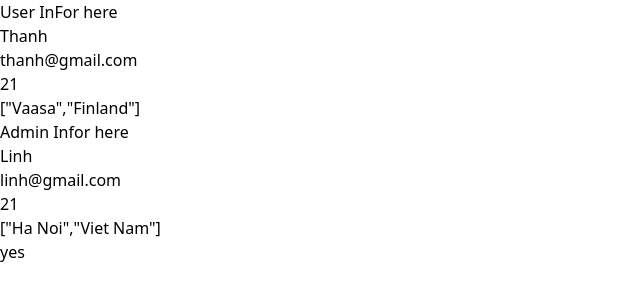
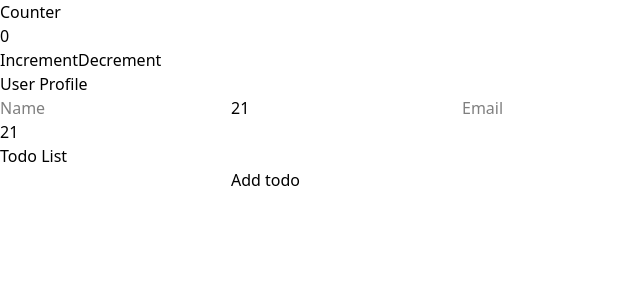
Before and after one commit to Thanh280124/TypeScript, a React (Vite) app in the folder TypeScript-with-React/: page / in a window 1280 px wide. Shown: the top 300 px of the page, without its empty margins (0-640 px from the left). Built offline with nearby package versions, Linux system fonts and the light colour scheme.

Commit message:
useState type challenge

```diff
--- a/TypeScript-with-React/src/App.tsx
+++ b/TypeScript-with-React/src/App.tsx
@@ -5,6 +5,9 @@ import AdminInfo from "./components/Challenge 1/AdminInfo"
 import { Info, AdminInfomation} from "./types"
 import UserInfor2 from "./components/Challenge 2/UserInfor2"
 import AdminInfor2 from "./components/Challenge 2/AdminInfor2"
+import Counter from "./components/useState Types challenge/Counter"
+import UserProfile from "./components/useState Types challenge/UserProfile"
+import TodoList from "./components/useState Types challenge/TodoList"
 const App = () => {
   // const user : Info = {
   //   id: 1,
@@ -27,12 +30,15 @@ const App = () => {
 
 
     <UserInfo user={user}/>
-    <AdminInfo admin = {admin}/> */}
+    <AdminInfo admin = {admin}/>
     <h1>User InFor here</h1>
     <UserInfor2 name ="Thanh" age={21} email ="thanh@gmail.com" location ={['Vaasa',"Finland"]}/>
 
     <h1>Admin Infor here</h1>
-    <AdminInfor2 name ="Linh" age={21} email ="linh@gmail.com" location ={['Ha Noi',"Viet Nam"]} admin ='yes'/>
+    <AdminInfor2 name ="Linh" age={21} email ="linh@gmail.com" location ={['Ha Noi',"Viet Nam"]} admin ='yes'/>*/}
+    <Counter/>
+    <UserProfile/>
+    <TodoList/>
     </>
   )
 }
--- /dev/null
+++ b/TypeScript-with-React/src/components/useState Types challenge/Counter.tsx
@@ -0,0 +1,15 @@
+import { useState } from "react"
+
+const Counter = () => {
+    const [count,setCount] = useState<number>(0)
+  return (
+    <section>
+        <h2>Counter</h2>
+        <h1>{count}</h1>
+        <button onClick={() => setCount(count + 1)}>Increment</button>
+        <button onClick={() => setCount(count - 1)}>Decrement</button>
+    </section>
+  )
+}
+
+export default Counter
--- /dev/null
+++ b/TypeScript-with-React/src/components/useState Types challenge/TodoList.tsx
@@ -0,0 +1,30 @@
+import { useState } from "react";
+
+interface TodoListProps {
+    id: number;
+    tasks: string,
+    completed: boolean;
+}
+const TodoList = () => {
+    const [todo,setTodo] = useState<TodoListProps[]> ([])
+    const [value, setValue] = useState<string>('');
+  const addTodo = (task: string) => {
+    setTodo([...todo, {id:todo.length+1, tasks: task, completed: false }]);// add new todo
+  }
+
+    return (
+    <section>
+        <h2>Todo List</h2>
+        <input type="text" value={value} onChange={(e) => setValue(e.target.value)} />
+        <button onClick={() => addTodo(value)}>Add todo</button>
+
+        <ul>
+            {todo.map((item) => (
+                <li key={item.id}>{item.tasks} {item.completed ? 'Completed' : ''}</li>
+            ))}
+        </ul>
+    </section>
+  )
+}
+
+export default TodoList
--- /dev/null
+++ b/TypeScript-with-React/src/components/useState Types challenge/UserProfile.tsx
@@ -0,0 +1,30 @@
+import { useState } from "react"
+
+interface UserProfiles {
+    name: string
+    age: number
+    email: string
+}
+
+const UserProfile = () => {
+   const [profile,setProfile] = useState<UserProfiles> ({
+        name: '',
+        age: 21,
+        email: ''
+    })
+  return (
+    <section>
+        <h2>User Profile</h2>
+        <form>
+            <input type="text" placeholder="Name" value={profile.name} onChange={(e) => setProfile({...profile, name: e.target.value})}/>
+            <input type="number" placeholder="Age" value={profile.age > 0 ? profile.age : '' } onChange={(e) => setProfile({...profile, age: parseInt(e.target.value)})}/>
+            <input type="email" placeholder="Email" value={profile.email} onChange={(e) => setProfile({...profile, email: e.target.value})}/>
+        </form>
+        <h1>{profile.name}</h1>
+        <h1>{profile.age}</h1>
+        <h1>{profile.email}</h1>
+    </section>
+  )
+}
+
+export default UserProfile
```
